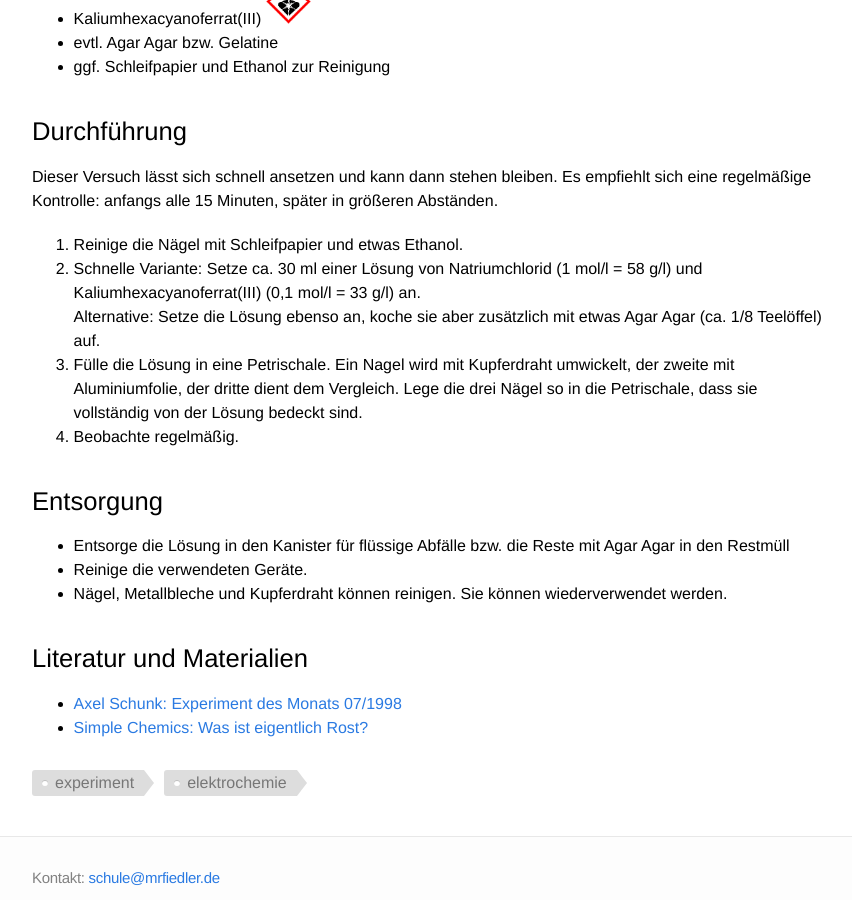
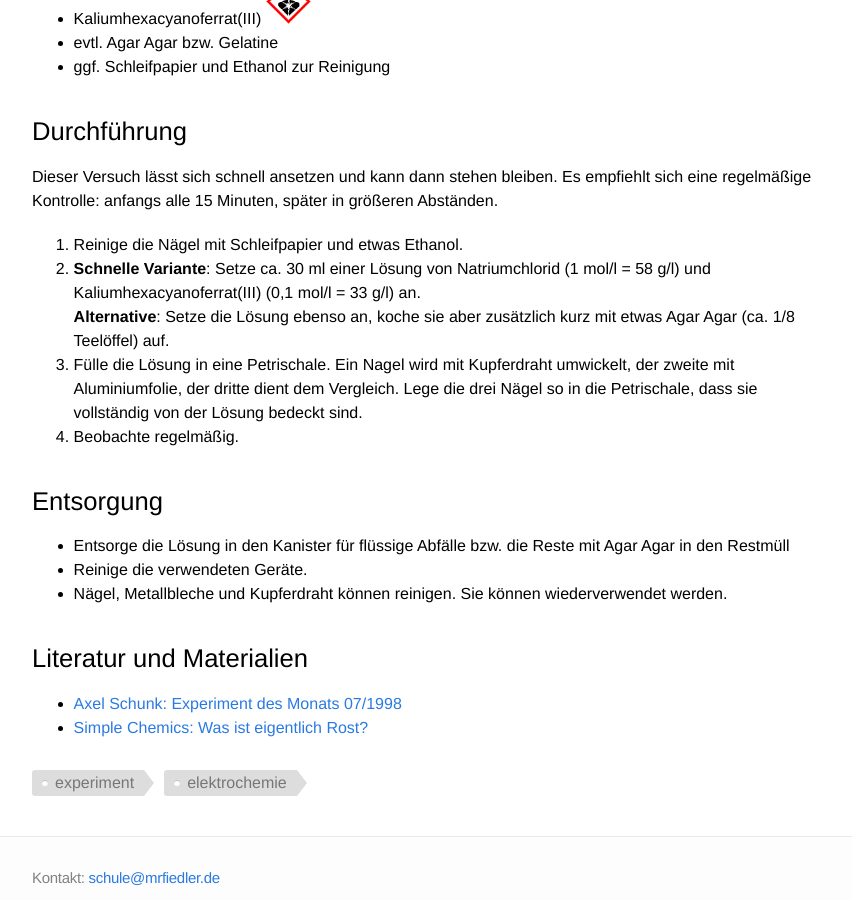
Before and after one commit to chemie-oberstufe/chemie-oberstufe.github.io, a Jekyll site: the page built from experimente/korrosion_von_eisen.md, in a window 1280 px wide and 900 px high, scrolled down 991 px. Shown: the whole window, without its empty margins (208-1060 px from the left). Built offline with Jekyll 4.4.1, drawn with Linux system fonts in a browser that asks for light colours.

Commit message:
kleine Änderung

```diff
--- a/experimente/korrosion_von_eisen.md
+++ b/experimente/korrosion_von_eisen.md
@@ -42,8 +42,8 @@ Fachbegriffe und Konzepte:
 Dieser Versuch lässt sich schnell ansetzen und kann dann stehen bleiben. Es empfiehlt sich eine regelmäßige Kontrolle: anfangs alle 15 Minuten, später in größeren Abständen.
 
 1. Reinige die Nägel mit Schleifpapier und etwas Ethanol.
-2. Schnelle Variante: Setze ca. 30 ml einer Lösung von Natriumchlorid (1 mol/l = 58 g/l) und Kaliumhexacyanoferrat(III) (0,1 mol/l = 33 g/l) an.
-	Alternative: Setze die Lösung ebenso an, koche sie aber zusätzlich mit etwas Agar Agar (ca. 1/8 Teelöffel) auf.
+2. **Schnelle Variante**: Setze ca. 30 ml einer Lösung von Natriumchlorid (1 mol/l = 58 g/l) und Kaliumhexacyanoferrat(III) (0,1 mol/l = 33 g/l) an.
+	**Alternative**: Setze die Lösung ebenso an, koche sie aber zusätzlich kurz mit etwas Agar Agar (ca. 1/8 Teelöffel) auf.
 3. Fülle die Lösung in eine Petrischale. Ein Nagel wird mit Kupferdraht umwickelt, der zweite mit Aluminiumfolie, der dritte dient dem Vergleich. Lege die drei Nägel so in die Petrischale, dass sie vollständig von der Lösung bedeckt sind.
 4. Beobachte regelmäßig.
 
```
